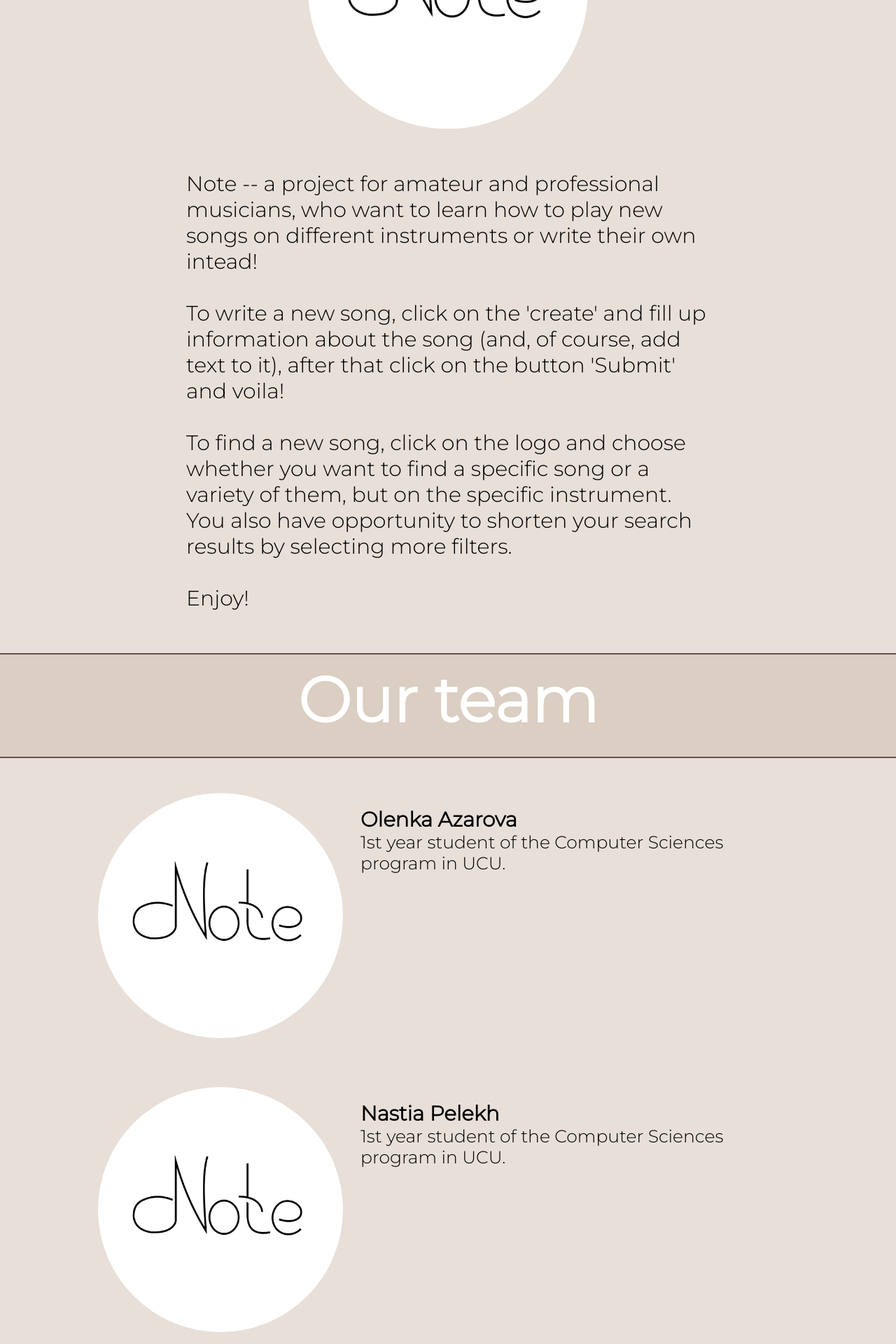
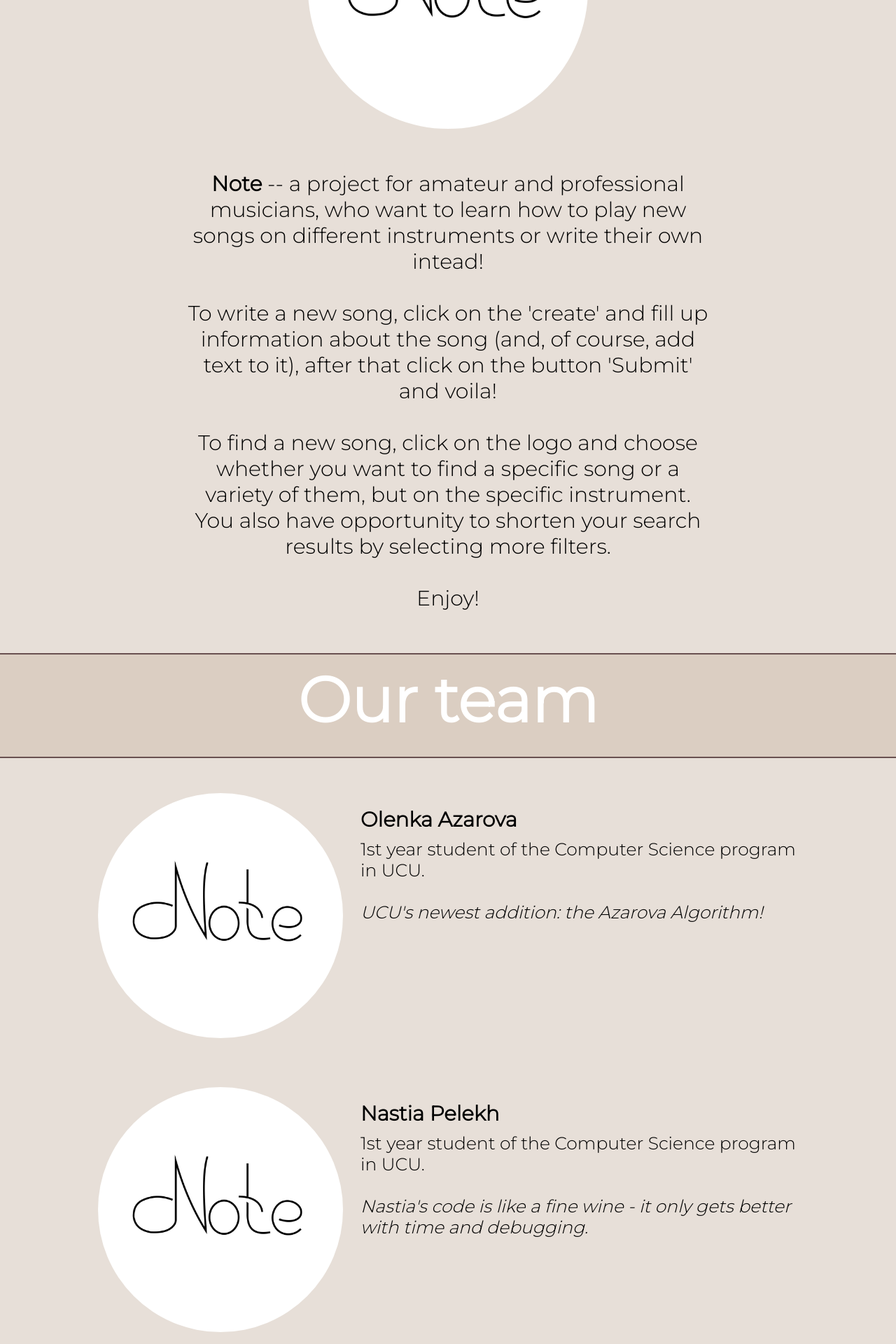
Before and after one commit to Drakonchyk/note, a Flask app: page /about in a window 1280 px wide. Shown: the part 406-2326 px from the top of the page at 70% size. Run offline with Flask 3, Linux system fonts and the light colour scheme.

Commit message:
edited about

```diff
--- a/static/about.css
+++ b/static/about.css
@@ -76,7 +76,7 @@
   .text {
     width: 60%;
     display: flex;
-    text-align: left;
+    text-align: center;
     flex-direction: column;
     justify-content: center;
     align-items: center;
@@ -131,3 +131,6 @@
   padding-left: 25px;
   font-family: 'Montserrat', sans-serif
 }
+.member-info p{
+  margin-top: 10px;
+}
--- a/templates/about.html
+++ b/templates/about.html
@@ -30,7 +30,7 @@
 
     <div class="logo"></div>
     <div class="text">
-      <p>Note -- a project for amateur and professional musicians, who want to learn how to play new songs on different instruments or write their own intead!<br />
+      <p><b>Note</b> -- a project for amateur and professional musicians, who want to learn how to play new songs on different instruments or write their own intead!<br />
       <br />
       To write a new song, click on the 'create' and fill up information about the song (and, of course, add text to it), after that click on the button 'Submit' and voila!<br />
       <br />
@@ -47,7 +47,12 @@
 
         <div class="member-info">
           <h3>Olenka Azarova</h3>
-          <p>1st year student of the Computer Sciences program in UCU.</p>
+          <p>1st year student of the Computer Science program in UCU.<br />
+            <br />
+            <cite>
+              UCU's newest addition: the Azarova Algorithm!
+            </cite>
+          </p>
         </div>
       </div>
 
@@ -57,7 +62,12 @@
 
         <div class="member-info">
           <h3>Nastia Pelekh</h3>
-          <p>1st year student of the Computer Sciences program in UCU.</p>
+          <p>1st year student of the Computer Science program in UCU.<br />
+            <br />
+            <cite>
+              Nastia's code is like a fine wine - it only gets better with time and debugging.
+            </cite>
+          </p>
         </div>
       </div>
 
@@ -66,7 +76,12 @@
 
         <div class="member-info">
           <h3>Sofia Shuliak</h3>
-          <p>1st year student of IT and Business Analytics</p>
+          <p>1st year student of IT and Business Analytics program in UCU.<br />
+            <br />
+            <cite>
+              I heard Sofia can analyze any business plan in just five minutes - four and a half of which are spent on making sure her coffee is perfectly brewed!
+            </cite>
+          </p>
         </div>
       </div>
 
@@ -75,7 +90,13 @@
 
         <div class="member-info">
           <h3>David Ilnytskyy</h3>
-          <p>1st year student of the Computer Sciences program in UCU.</p>
+          <p>1st year student of the Computer Science program in UCU.<br />
+            <br />
+            <cite>
+              I heard David's code is so efficient that it compiles before he even writes it.
+            </cite>
+          </p>
+
         </div>
       </div>
 
@@ -84,8 +105,12 @@
 
         <div class="member-info">
           <h3>Vitalik Paliychuk</h3>
-          <p>Lorem ipsum dolor sit, amet consectetur adipisicing elit. Dolorem tenetur, earum sint quisquam ut perferendis atque in nesciunt aliquid illo cupiditate, ipsam nostrum iure? Saepe porro quam sequi magni reiciendis.
-          Quod perspiciatis vel nemo cupiditate obcaecati? Consectetur qui perspiciatis sequi tempore doloribus voluptas esse, deserunt, vero nostrum veritatis, sint officiis corporis voluptatem atque ut? Quaerat in laboriosam voluptatibus impedit magnam.</p>
+          <p>1st year student of IT and Business Analytics program in UCU.<br />
+            <br />
+            <cite>
+            Why did the computer go to the doctor? Because Vitalik gave it a virus!
+          </cite>
+          </p>
         </div>
       </div>
 
```
